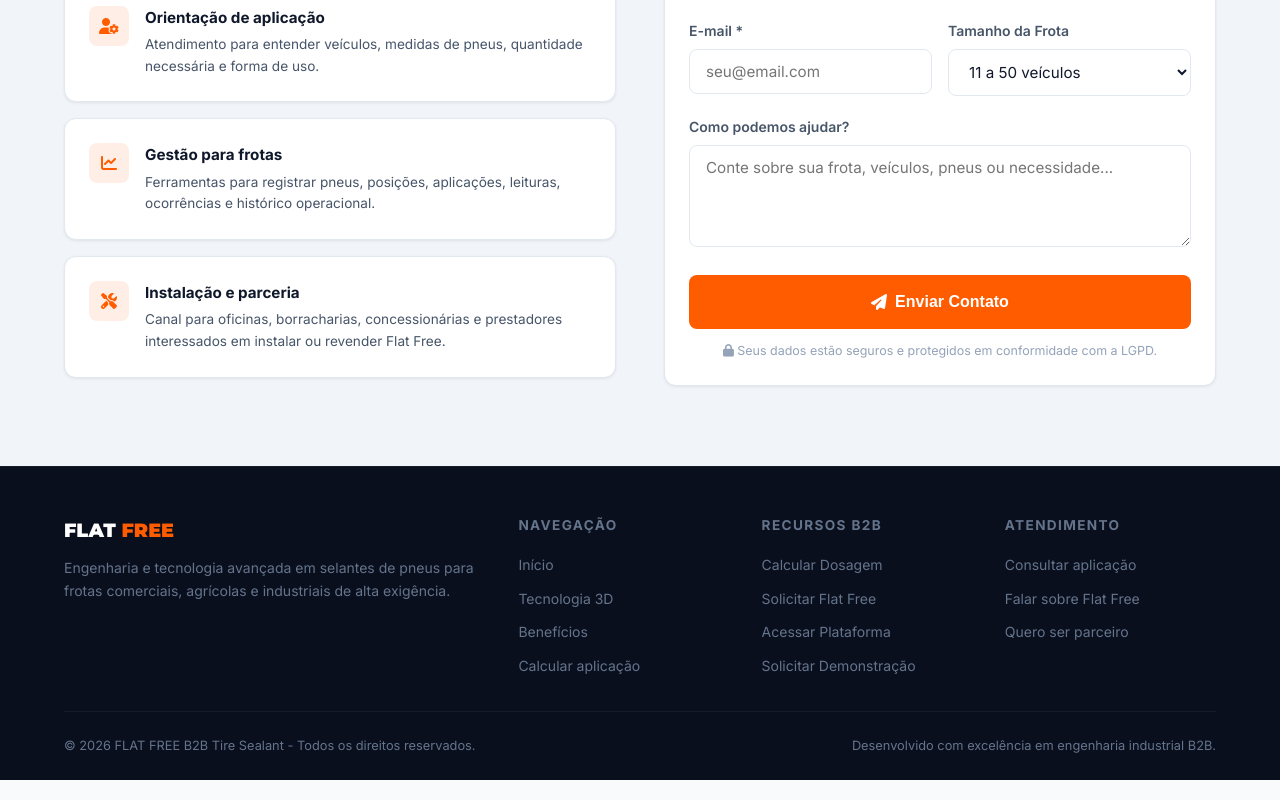
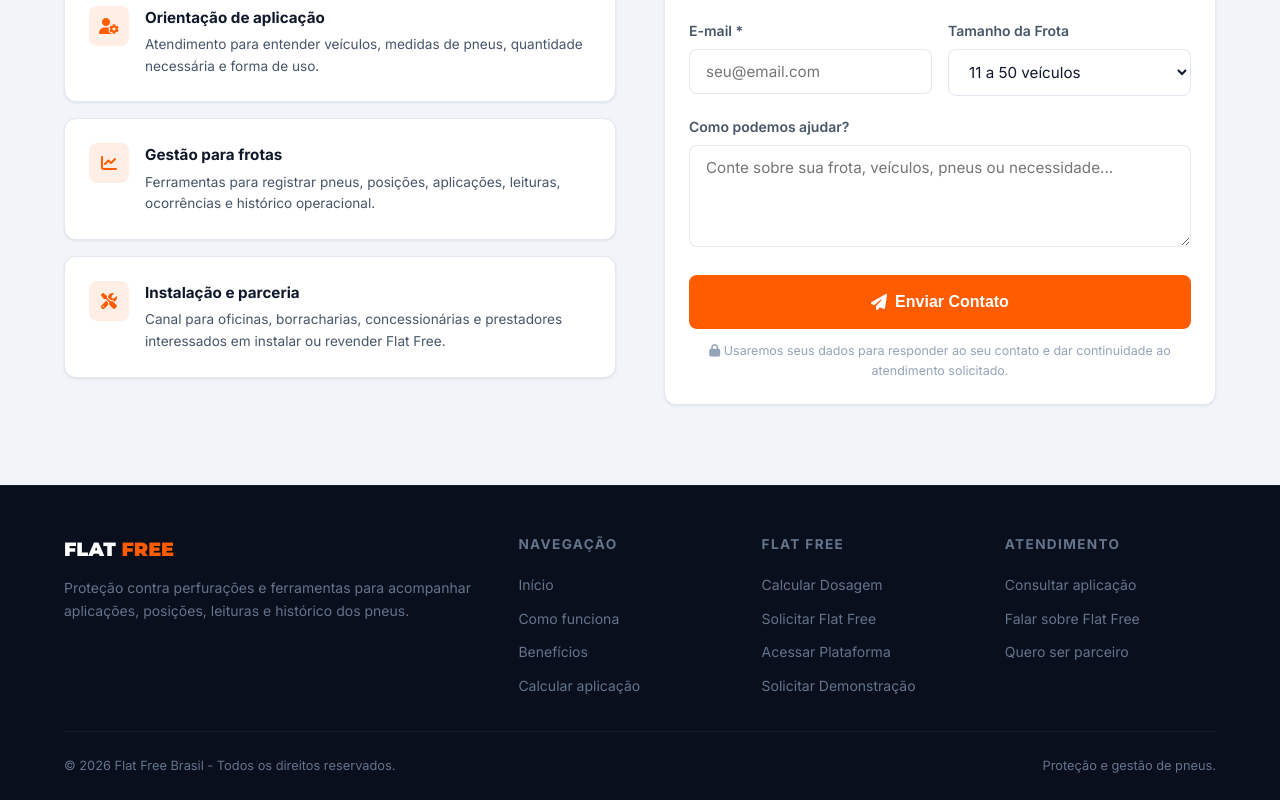
Before and after one commit to vicgouveia-cloud/flat-free-brasil, a Next.js app: page / in a window 1280 px wide. Shown: the part 5765-6565 px from the top of the page. Built offline with nearby package versions, Linux system fonts and the light colour scheme.

Commit message:
refactor(home): align remaining public copy

```diff
--- a/app/page.tsx
+++ b/app/page.tsx
@@ -440,7 +440,7 @@
                   <button type="submit" className="btn btn-primary btn-lg" style={{ width: '100%', justifyContent: 'center' }} disabled={formState === 'sending'}>
                     {formState === 'sending' ? <><i className="fas fa-spinner fa-spin" /> Enviando...</> : <><i className="fas fa-paper-plane" /> Enviar Contato</>}
                   </button>
-                  <p style={{ fontSize: '0.78rem', color: 'var(--text-muted)', textAlign: 'center', marginTop: '0.75rem' }}><i className="fas fa-lock" /> Seus dados estão seguros e protegidos em conformidade com a LGPD.</p>
+                  <p style={{ fontSize: '0.78rem', color: 'var(--text-muted)', textAlign: 'center', marginTop: '0.75rem' }}><i className="fas fa-lock" /> Usaremos seus dados para responder ao seu contato e dar continuidade ao atendimento solicitado.</p>
                 </form>
               </div>
             </div>
@@ -454,7 +454,7 @@
           <div style={{ background: 'var(--bg-surface)', borderRadius: '16px', padding: '2.5rem', maxWidth: '420px', width: '90%', textAlign: 'center' }} onClick={e => e.stopPropagation()}>
             <i className="fas fa-circle-check" style={{ fontSize: '3rem', color: 'var(--color-industrial-lime)', marginBottom: '1rem', display: 'block' }} />
             <h3 style={{ fontSize: '1.5rem', marginBottom: '0.75rem' }}>Solicitação enviada com sucesso.</h3>
-            <p style={{ color: 'var(--text-secondary)', marginBottom: '1.5rem', fontSize: '0.9rem' }}>Obrigado pelo contato. Os detalhes foram encaminhados ao nosso time de especialistas.</p>
+            <p style={{ color: 'var(--text-secondary)', marginBottom: '1.5rem', fontSize: '0.9rem' }}>Obrigado pelo contato. Os detalhes foram encaminhados à nossa equipe de atendimento.</p>
             <button className="btn btn-primary" onClick={() => setShowModal(false)}>Concluir</button>
           </div>
         </div>
@@ -466,19 +466,19 @@
           <div style={{ display: 'grid', gridTemplateColumns: '2fr 1fr 1fr 1fr', gap: '2rem', marginBottom: '2rem' }}>
             <div>
               <div style={{ fontFamily: 'Montserrat', fontWeight: 900, fontSize: '1.2rem', marginBottom: '0.75rem' }}>FLAT <span style={{ color: 'var(--color-safety-orange)' }}>FREE</span></div>
-              <p style={{ fontSize: '0.875rem', color: '#64748b', lineHeight: 1.6 }}>Engenharia e tecnologia avançada em selantes de pneus para frotas comerciais, agrícolas e industriais de alta exigência.</p>
+              <p style={{ fontSize: '0.875rem', color: '#64748b', lineHeight: 1.6 }}>Proteção contra perfurações e ferramentas para acompanhar aplicações, posições, leituras e histórico dos pneus.</p>
             </div>
             <div>
               <h4 style={{ fontSize: '0.85rem', fontWeight: 700, marginBottom: '1rem', textTransform: 'uppercase', letterSpacing: '0.1em', color: '#64748b' }}>Navegação</h4>
               <ul style={{ listStyle: 'none', display: 'flex', flexDirection: 'column', gap: '0.5rem' }}>
-                {['Início:#inicio','Tecnologia 3D:#tecnologia','Benefícios:#beneficios','Calcular aplicação:#calculadora'].map(item => {
+                {['Início:#inicio','Como funciona:#tecnologia','Benefícios:#beneficios','Calcular aplicação:#calculadora'].map(item => {
                   const [label, href] = item.split(':')
                   return <li key={href}><a href={href} style={{ color: '#64748b', fontSize: '0.875rem' }}>{label}</a></li>
                 })}
               </ul>
             </div>
             <div>
-              <h4 style={{ fontSize: '0.85rem', fontWeight: 700, marginBottom: '1rem', textTransform: 'uppercase', letterSpacing: '0.1em', color: '#64748b' }}>Recursos B2B</h4>
+              <h4 style={{ fontSize: '0.85rem', fontWeight: 700, marginBottom: '1rem', textTransform: 'uppercase', letterSpacing: '0.1em', color: '#64748b' }}>Flat Free</h4>
               <ul style={{ listStyle: 'none', display: 'flex', flexDirection: 'column', gap: '0.5rem' }}>
                 <li><Link href="/calculadora" style={{ color: '#64748b', fontSize: '0.875rem' }}>Calcular Dosagem</Link></li>
                 <li><Link href="/solicitar" style={{ color: '#64748b', fontSize: '0.875rem' }}>Solicitar Flat Free</Link></li>
@@ -496,8 +496,8 @@
             </div>
           </div>
           <div style={{ borderTop: '1px solid rgba(255,255,255,0.05)', paddingTop: '1.5rem', display: 'flex', justifyContent: 'space-between', fontSize: '0.8rem', color: '#64748b' }}>
-            <span>© 2026 FLAT FREE B2B Tire Sealant - Todos os direitos reservados.</span>
-            <span>Desenvolvido com excelência em engenharia industrial B2B.</span>
+            <span>© 2026 Flat Free Brasil - Todos os direitos reservados.</span>
+            <span>Proteção e gestão de pneus.</span>
           </div>
         </div>
       </footer>
```
